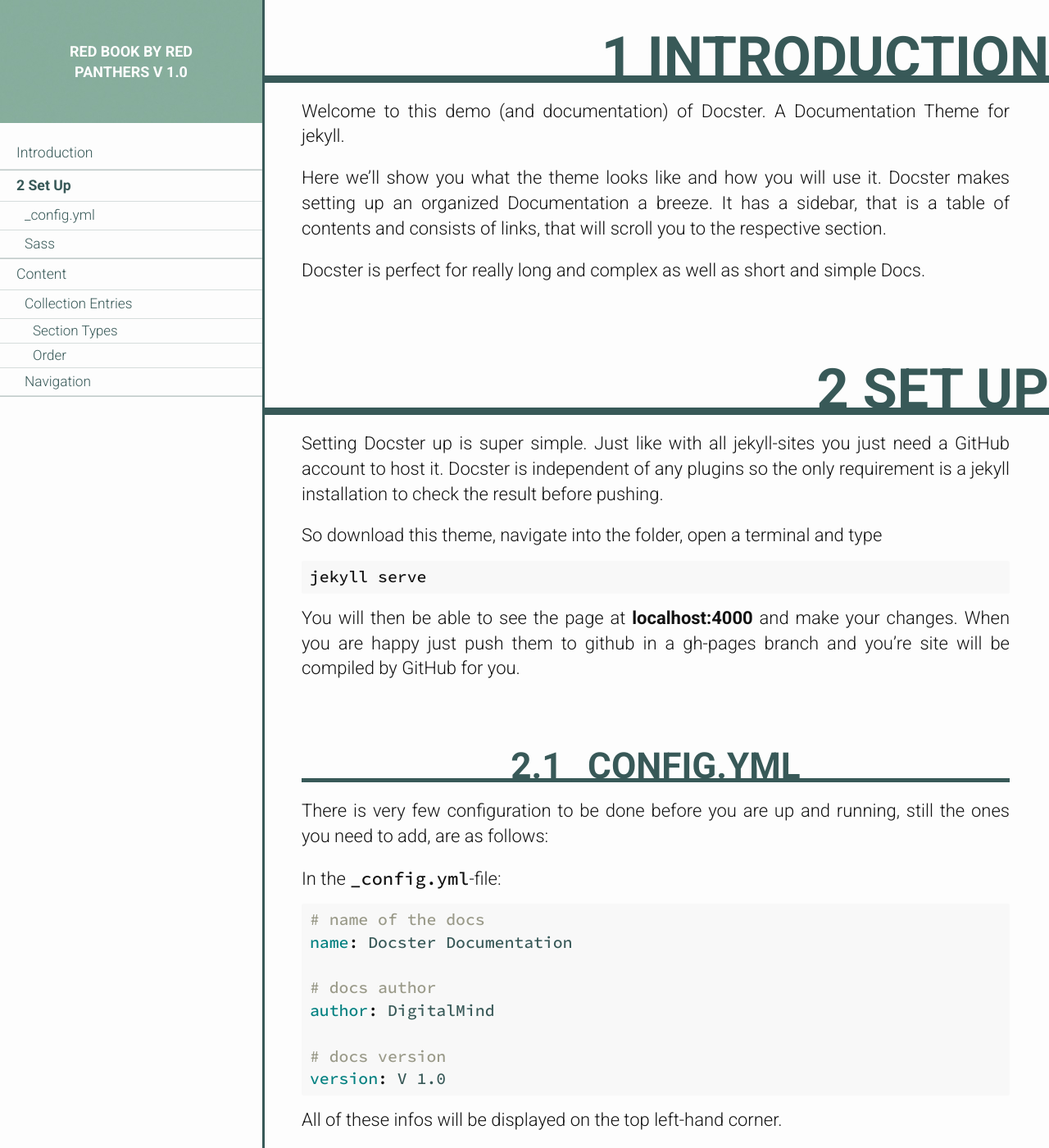
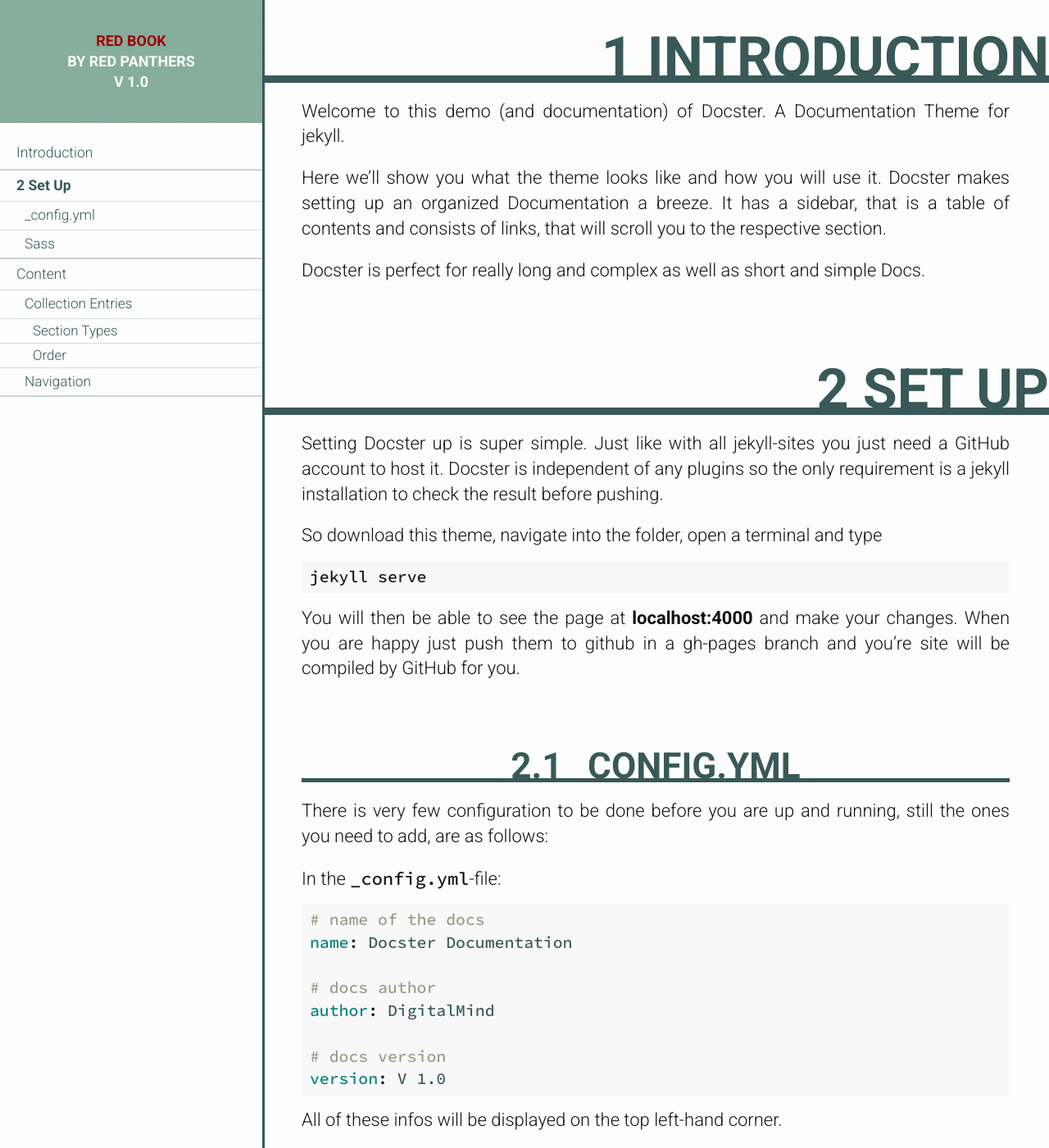
Before and after one commit to redpanthers/red-book, a Jekyll site: the page built from index.html, in a window 1280 px wide and 1400 px high. Shown: the whole window at 82% size. Built offline with Jekyll 4.4.1, drawn with Linux system fonts in a browser that asks for light colours.

Commit message:
Design displaying the book titile

```diff
--- a/_includes/header.html
+++ b/_includes/header.html
@@ -1,3 +1,3 @@
 <header>
-    <span>{{ site.name }} by {{ site.author }} {{ site.version }}</span>
+    <span><div id='site-name'>{{ site.name }}</div> by {{ site.author }} {{ site.version }}</span>
 </header>
--- a/_sass/partials/_header.scss
+++ b/_sass/partials/_header.scss
@@ -20,4 +20,8 @@
         text-transform: uppercase;
         font-weight: bold;
     }
+
+    #site-name{
+        color: #A10000;
+    }
 }
```
